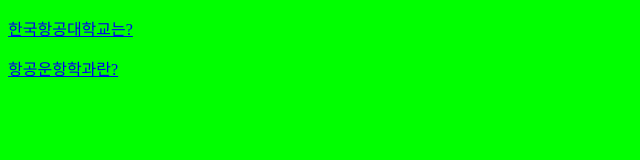
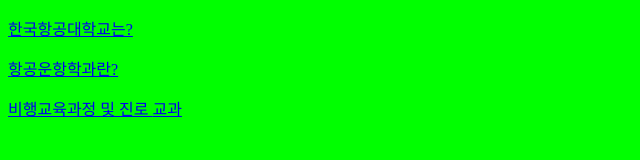
Before and after one commit to ninza41/dongan21101, a plain HTML site: page left.html in a window 1280 px wide. Shown: the whole page, without its empty margins (0-640 px from the left). Drawn offline with Linux system fonts and the light colour scheme.

Commit message:
Update left.html

```diff
--- a/left.html
+++ b/left.html
@@ -10,6 +10,11 @@
 <p>
 <a href=right2.html target=right>
 항공운항학과란?
+<p>
+<a href=right3.html target=right>
+비행교육과정 및 진로
+<a href=right4.html target=right>
+교과
 </a>
 </body>
 </html>
```
